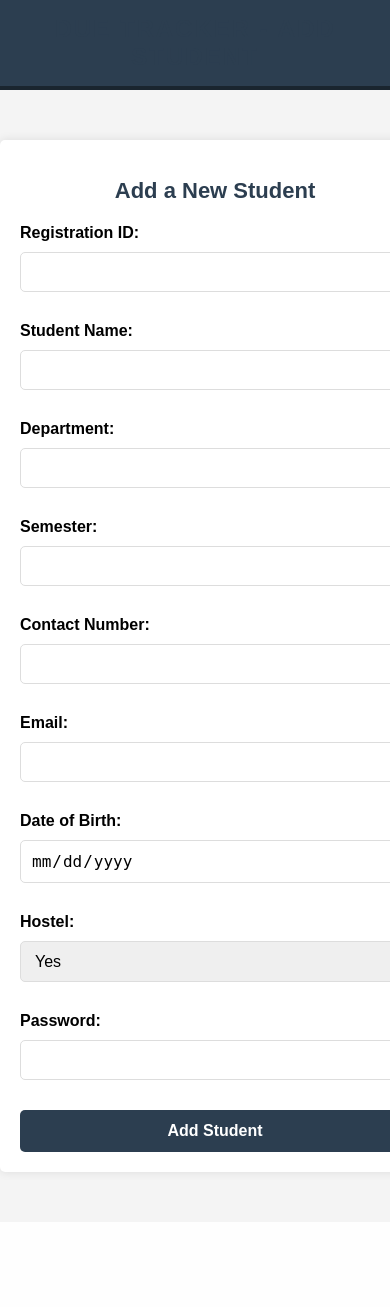
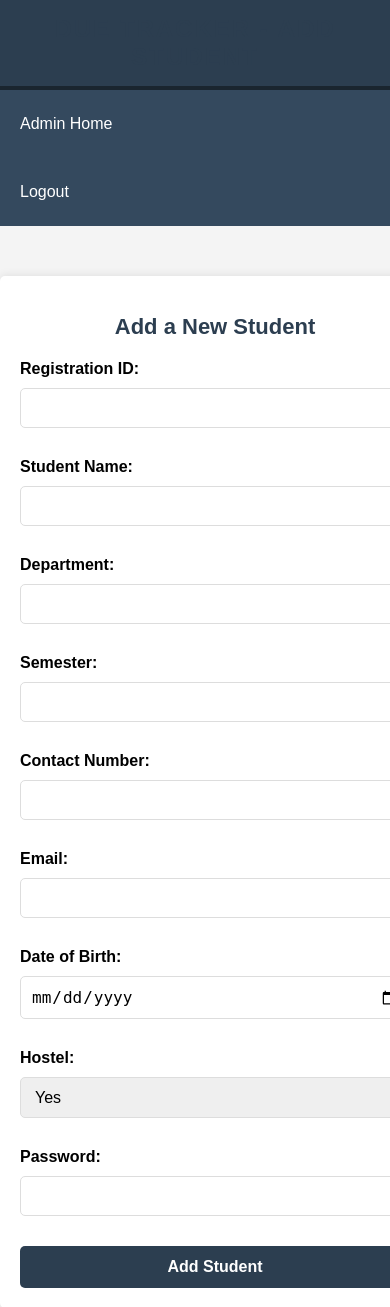
Before and after one commit to sneha0011/MCA_miniproject, a Flask app: page /add_student in a window 390 px wide; the page is wider, and only the part inside the window is pictured. Shown: the top 1307 px of that part. Before the commit the page ends 1178 px from the top of that part, so only its background shows below. Run offline with Flask 3, Linux system fonts and the light colour scheme; the visitor is signed in with stand-in values (Sample User, id 1).

Commit message:
Update add_student.html

```diff
--- a/templates/add_student.html
+++ b/templates/add_student.html
@@ -62,6 +62,7 @@
             border: 1px solid #ddd;
             border-radius: 5px;
             font-size: 16px;
+            box-sizing: border-box;
         }
 
         button {
@@ -83,19 +84,41 @@
         .form-group {
             margin-bottom: 15px;
         }
+        nav {
+    display: flex;
+    justify-content: center;
+    gap: 20px;
+    padding: 10px;
+    background: #34495e;
+}
+@media (max-width: 768px) {
+    nav {
+        flex-direction: column;
+        margin-left: auto;
+    }
+    nav a {
+        display: block;
+        margin: 5px 0;
+    }
+}
     </style>
 </head>
 <body>
     <header>
         <h2 class="page-title">Due Tracker - Add Student</h2>
     </header>
+    <nav>
+        <a href="{{ url_for('admin_home') }}">Admin Home</a>
+
+        <a href="{{ url_for('logout') }}">Logout</a>
+    </nav>
 
     <div class="container">
         <h2>Add a New Student</h2>
         <form method="POST" action="/add_student">
             <div class="form-group">
                 <label for="reg_id">Registration ID:</label>
-                <input type="text" id="reg_id" name="reg_id" required>
+                <input type="text" id="reg_id" name="reg_id" required pattern="^kte.*$" title="Staff ID must start with 'kte'">
             </div>
             <div class="form-group">
                 <label for="student_name">Student Name:</label>
@@ -111,11 +134,11 @@
             </div>
             <div class="form-group">
                 <label for="contact_no">Contact Number:</label>
-                <input type="text" id="contact_no" name="contact_no" required>
+                <input type="text" id="contact_no" name="contact_no" required pattern="^\d{10}$" title="Contact number must be 10 digits">
             </div>
             <div class="form-group">
                 <label for="email">Email:</label>
-                <input type="email" id="email" name="email" required>
+                <input type="email" id="email" name="email" required pattern=".*@rit\.ac\.in$" title="Email must end with '@rit.ac.in'">
             </div>
             <div class="form-group">
                 <label for="dob">Date of Birth:</label>
```
